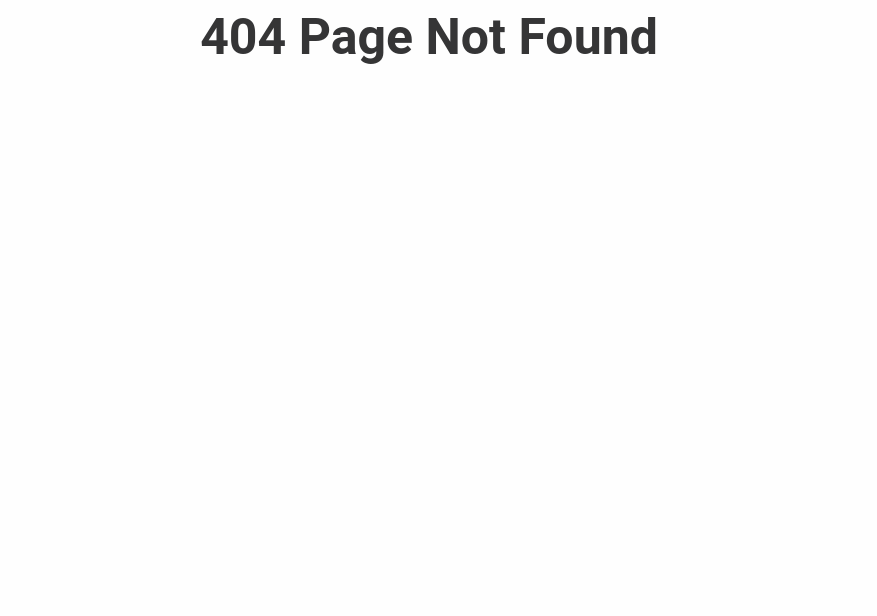
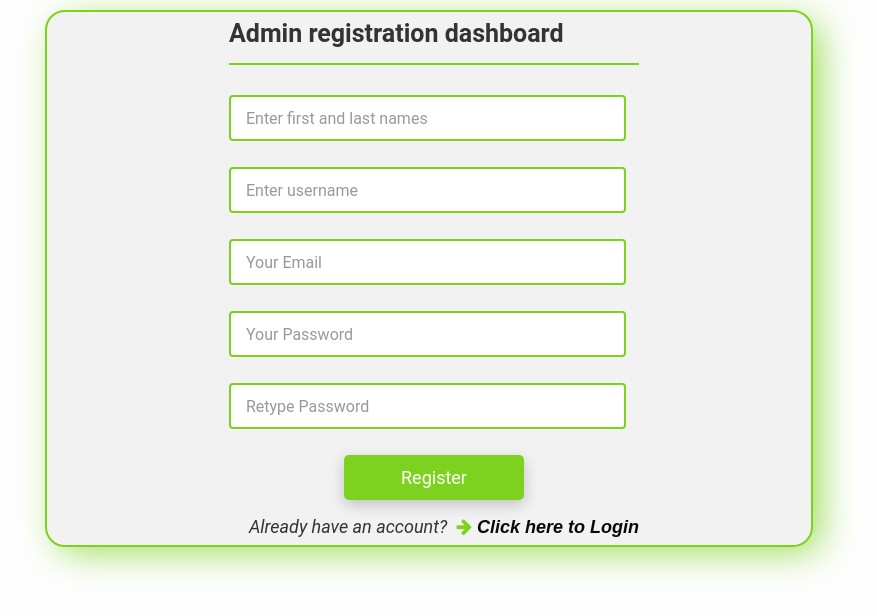
Before and after one commit to anbehindY/funiture-mall-frontend, a React (Create React App) app: page /admin in a window 1280 px wide. Before the commit this address had no page. Shown: the top 616 px of the page, without its empty margins (211-1088 px from the left). Built offline with nearby package versions, Linux system fonts and the light colour scheme.

Commit message:
fix errors from review

```diff
--- a/src/App.js
+++ b/src/App.js
@@ -11,6 +11,7 @@ import FurnitureForm from './components/dashboard/furniture/FurnitureForm';
 import AppointmentForm from './components/dashboard/appointment/appointmentForm';
 import AppointmentsList from './components/dashboard/appointment/appointmentsList';
 import DeleteFurniture from './components/dashboard/furniture/DeleteFurniture';
+import AdminSignUp from './components/login/Admin';
 
 function App() {
   return (
@@ -24,7 +25,7 @@ function App() {
         <Route path="/my-appointments" exact element={<AppointmentsList />} />
         <Route path="/delete-furniture" exact element={<DeleteFurniture />} />
         <Route path="/login" exact element={<Login />} />
-
+        <Route path="/admin" exact element={<AdminSignUp />} />
         <Route path="/signup" exact element={<Signup />} />
         <Route path="*" exact element={<NotFound />} />
       </Routes>
--- a/src/components/dashboard/appointment/appointmentForm.js
+++ b/src/components/dashboard/appointment/appointmentForm.js
@@ -39,7 +39,6 @@ const AppointmentForm = () => {
 
   return (
     <div className="container-login">
-      <LeftSidebar />
       <div className="container-form">
         <form className="form-login" onSubmit={appointmentHandler}>
           <h2>Book an appointment</h2>
--- a/src/components/dashboard/appointment/appointmentsList.js
+++ b/src/components/dashboard/appointment/appointmentsList.js
@@ -17,45 +17,12 @@ function AppointmentsList() {
   const { user } = JSON.parse(localStorage.getItem('user'));
 
   useEffect(() => {
-    dispatch(fetchAppointments());
+    dispatch(fetchAppointments(user.id));
     dispatch(getFurnitures());
-  }, [dispatch, message]);
-
-  const handleDeleteAppointment = (id) => {
-    dispatch(deleteAppointment(id));
-  };
-
-  const currentUserFurnitures = furnitures[0]?.map((item) => {
-    if (item.id === user.id) {
-      return item;
-    }
-    return item;
-  });
-
-  const findFuniture = (id, kind) => {
-    let result = null;
-    if (message === 'loaded') {
-      const selected = currentUserFurnitures?.find((item) => item.id === id);
-      if (selected) {
-        if (kind === 'price') {
-          result = selected.price;
-        } else if (kind === 'warranty') {
-          result = selected.warranty;
-        } else {
-          result = selected.name;
-        }
-      }
-    }
-    return result;
-  };
+  }, [dispatch]);
 
   if (error) {
-    return (
-      <div>
-        Error:
-        {error}
-      </div>
-    );
+    return <p>Sorry, could not load your appointments</p>;
   }
 
   return (
@@ -79,16 +46,36 @@ function AppointmentsList() {
           <tbody>
             {appointments[0].map((appointment) => (
               <tr key={appointment.id}>
-                <td>{findFuniture(appointment.furniture_id, 'name')}</td>
-                <td>{findFuniture(appointment.furniture_id, 'price')}</td>
-                <td>{findFuniture(appointment.furniture_id, 'warranty')}</td>
+                <td>
+                  {
+                    furnitures[0]?.find(
+                      (furniture) => furniture.id === appointment.furniture_id
+                    )?.name
+                  }
+                </td>
+                <td>
+                  {
+                    furnitures[0]?.find(
+                      (furniture) => furniture.id === appointment.furniture_id
+                    )?.price
+                  }
+                </td>
+                <td>
+                  {
+                    furnitures[0]?.find(
+                      (furniture) => furniture.id === appointment.furniture_id
+                    )?.warranty
+                  }
+                </td>
                 <td>{appointment.city}</td>
                 <td>{appointment.appoint_date}</td>
 
                 <td>
                   <button
                     type="button"
-                    onClick={(e) => handleDeleteAppointment(appointment.id)}
+                    onClick={() => {
+                      dispatch(deleteAppointment(appointment.id));
+                    }}
                   >
                     Delete
                   </button>
--- a/src/components/dashboard/furniture/FurnitureForm.js
+++ b/src/components/dashboard/furniture/FurnitureForm.js
@@ -11,21 +11,29 @@ const FurnitureForm = () => {
   const [price, setPrice] = useState('');
   const [warranty, setWarranty] = useState();
 
+  const { user } = JSON.parse(localStorage.getItem('user'));
+  const user_id = user.id;
+
   const dispatch = useDispatch();
   const navigate = useNavigate();
 
   const furnitureHandler = async (e) => {
     e.preventDefault();
 
-    const response = await dispatch(
+    dispatch(
       addFurniture({
-        name, description, image, price, warranty,
-      }),
+        name,
+        description,
+        image,
+        price,
+        warranty,
+        user_id,
+      })
     );
 
-    if (response.type === 'add/furniture/fulfilled') {
-      navigate('/dashboard');
-    }
+    // if (response.type === 'add/furniture/fulfilled') {
+    //   navigate('/dashboard');
+    // }
   };
 
   return (
--- a/src/components/dashboard/sidebar/leftsidebar.js
+++ b/src/components/dashboard/sidebar/leftsidebar.js
@@ -2,8 +2,7 @@ import { NavLink } from 'react-router-dom';
 import Logout from '../../login/Logout';
 import logo from './logo.png';
 
-const LeftSidebar = (data) => {
-  const { setCurrUser } = data;
+const LeftSidebar = () => {
   const { user } = JSON.parse(localStorage.getItem('user'));
   let role = 'is-customer';
   if (user.role === 'Admin') {
@@ -44,7 +43,7 @@ const LeftSidebar = (data) => {
         </ul>
         <ul className="category-list">
           <li className="item">
-            <Logout setCurrUser={setCurrUser} />
+            <Logout />
           </li>
         </ul>
       </div>
--- /dev/null
+++ b/src/components/login/Admin.js
@@ -0,0 +1,166 @@
+import { useState } from 'react';
+import { Link, NavLink, useNavigate } from 'react-router-dom';
+import './login.css';
+
+const AdminSignUp = () => {
+  const [isAuthenticated, setIsAuthenticated] = useState(false);
+
+  const [userData, setUserData] = useState({
+    fullname: '',
+    username: '',
+    email: '',
+    password: '',
+    confirmPassword: '',
+    role: '',
+  });
+
+  const navigate = useNavigate();
+
+  const signup = async (userInfo) => {
+    const url = 'http://localhost:3001/signup';
+    try {
+      const response = await fetch(url, {
+        method: 'post',
+        headers: {
+          'content-type': 'application/json',
+          accept: 'application/json',
+        },
+        body: JSON.stringify(userInfo),
+      });
+
+      if (response.ok) {
+        setIsAuthenticated(true);
+      } else {
+        setIsAuthenticated(false);
+      }
+    } catch (error) {
+      throw new Error(error);
+    }
+  };
+
+  const handleChange = (e) => {
+    setUserData({
+      ...userData,
+      role: 'Admin',
+      [e.target.name]: e.target.value,
+    });
+  };
+
+  const signupHandler = async (e) => {
+    e.preventDefault();
+    console.log(userData);
+    const userInfo = {
+      user: { ...userData },
+    };
+
+    signup(userInfo);
+  };
+
+  return (
+    <div className="container-signup">
+      {isAuthenticated && (
+        <div>
+          <p>Congratulations you have successfully registered</p>
+          <Link to="/login">Click here to login in</Link>
+        </div>
+      )}
+      {!isAuthenticated && (
+        <div className="container-form2">
+          <form className="form-login" onSubmit={signupHandler}>
+            <h2>Admin registration dashboard</h2>
+            <div className="form-row">
+              <input
+                type="text"
+                name="fullname"
+                id="fullname"
+                className="input-text"
+                placeholder="Enter first and last names"
+                pattern="^([A-Za-z]{2,15})\s([A-Za-z]{2,15})$"
+                required
+                // minLength={6}
+                // maxLength={50}
+                onChange={handleChange}
+                value={userData.fullname}
+              />
+            </div>
+
+            <div className="form-row">
+              <input
+                type="text"
+                name="username"
+                id="username"
+                className="input-text"
+                placeholder="Enter username"
+                required
+                // minLength={6}
+                // maxLength={50}
+                onChange={handleChange}
+                value={userData.username}
+              />
+            </div>
+            <div className="form-row">
+              <input
+                type="text"
+                name="email"
+                id="your-email"
+                className="input-text"
+                placeholder="Your Email"
+                required
+                // pattern="[^@]+@[^@]+.[a-zA-Z]{2,6}"
+                // minLength={8}
+                // maxLength={30}
+                onChange={handleChange}
+                value={userData.email}
+              />
+            </div>
+            <div className="form-row">
+              <input
+                type="password"
+                name="password"
+                id="password"
+                className="input-text"
+                placeholder="Your Password"
+                required
+                minLength={6}
+                maxLength={50}
+                onChange={handleChange}
+                value={userData.password}
+              />
+            </div>
+            <div className="form-row">
+              <input
+                type="password"
+                name="confirmPassword"
+                id="confirmPassword"
+                className="input-text"
+                placeholder="Retype Password"
+                required
+                minLength={6}
+                maxLength={50}
+                onChange={handleChange}
+                value={userData.password}
+              />
+            </div>
+            <div className="form-row-last">
+              <input
+                type="submit"
+                name="register"
+                className="register"
+                value="Register"
+              />
+            </div>
+          </form>
+          <p className="P_singup">
+            Already have an account?{' '}
+            <Link to="/login" className="loginlink">
+              {' '}
+              <i className="fa fa-arrow-right" /> Click here to Login
+            </Link>
+          </p>
+        </div>
+      )}
+    </div>
+  );
+};
+
+export default AdminSignUp;
--- a/src/components/login/Logout.js
+++ b/src/components/login/Logout.js
@@ -7,6 +7,7 @@ const Logout = ({ setCurrUser }) => {
   const handleClick = (e) => {
     e.preventDefault();
     localStorage.removeItem('token');
+    localStorage.removeItem('user');
     navigate('/');
   };
 
--- a/src/components/login/login.js
+++ b/src/components/login/login.js
@@ -31,7 +31,10 @@ const Login = () => {
         localStorage.setItem('token', response.headers.get('Authorization'));
         localStorage.setItem('user', JSON.stringify(data));
         setIsAuthenticated(true);
-        navigate('/dashboard');
+        const user = localStorage.getItem('user');
+        {
+          user && navigate('/dashboard');
+        }
       } else {
         setIsAuthenticated(false);
         const data = await response.json();
```
